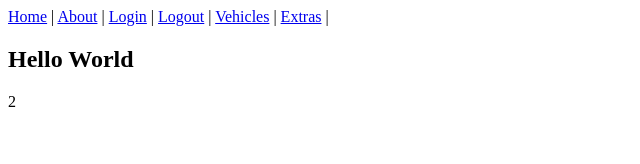
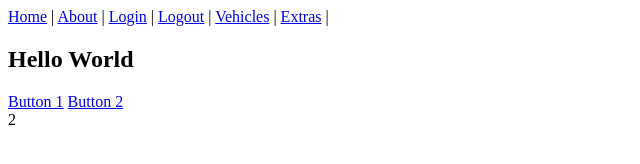
Before and after one commit to pyzen5/mainapp, a website: page portal/index.html in a window 1280 px wide. Shown: the whole page, without its empty margins (0-640 px from the left). Drawn offline with nearby package versions, Linux system fonts and the light colour scheme; some packages are replaced by stand-ins of ours.

Commit message:
Update index.html

```diff
--- a/portal/index.html
+++ b/portal/index.html
@@ -4,6 +4,9 @@
         <title>My Angular App</title>
         <script src="https://ajax.googleapis.com/ajax/libs/angularjs/1.5.6/angular.min.js"></script>
         <script src="https://cdnjs.cloudflare.com/ajax/libs/angular-ui-router/0.3.2/angular-ui-router.js"></script>
+        <script>
+            dataLayer = [];
+        </script>
         <!-- Google Tag Manager -->
 <script>(function(w,d,s,l,i){w[l]=w[l]||[];w[l].push({'gtm.start':
 new Date().getTime(),event:'gtm.js'});var f=d.getElementsByTagName(s)[0],
@@ -35,6 +38,9 @@ height="0" width="0" style="display:none;visibility:hidden"></iframe></noscript>
             <a href="#/extras">Extras</a> |
         </nav>
         <h2>Hello World</h2>
+        <a href="#" name="button1" onclick="dataLayer.push({'event': 'button1-click'});" >Button 1</a>
+        <a href="#" name="button1" onclick="dataLayer.push({'event': 'button2-click'});" >Button 2</a>
+
         <section ui-view></section>
         <div>
 {{1+1}}
```
